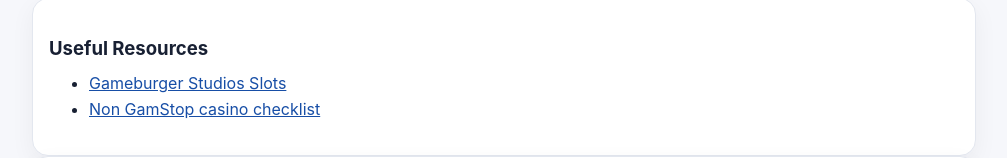
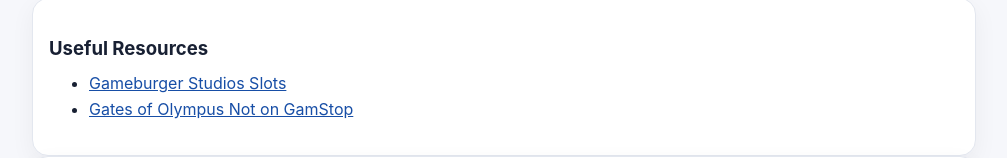
Before and after one commit to nongamstop/9-pots-of-gold, a plain HTML site: page index.html in a window 1280 px wide. Shown: the part 7344-7502 px from the top of the page, without its empty margins (136-1143 px from the left). Drawn offline with Linux system fonts and the light colour scheme.

Commit message:
Update index.html

```diff
--- a/index.html
+++ b/index.html
@@ -428,7 +428,7 @@
 <h3>Useful Resources</h3>
 <ul>
 <li><a href="https://nongamstop.github.io/9-pots-of-gold/gameburger-studios-slots-best-for-uk.html">Gameburger Studios Slots</a></li>
-<li><a href="#">Non GamStop casino checklist</a></li>
+<li><a href="https://nongamstop.github.io/gates-of-olympus/">Gates of Olympus Not on GamStop</a></li>
 </ul>
 </div>
 
```
